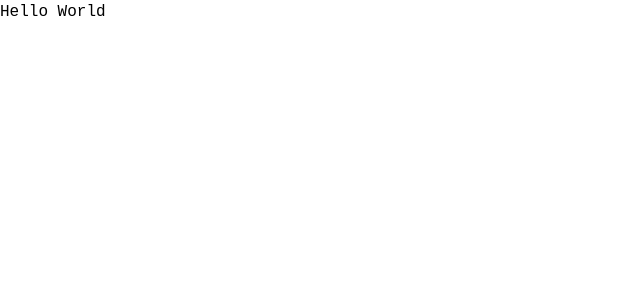
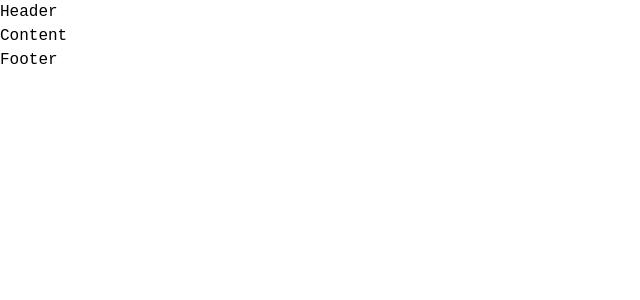
Before and after one commit to Zoha2400/Japanese-learner, a React (Vite) app: page / in a window 1280 px wide. Shown: the top 300 px of the page, without its empty margins (0-640 px from the left). Built offline with nearby package versions, Linux system fonts and the light colour scheme; a web font is replaced by a local one.

Commit message:
Added files

```diff
--- a/src/App.tsx
+++ b/src/App.tsx
@@ -1,8 +1,12 @@
+import Content from "./components/mainpage/Content"
+
 
 function App() {
   return (
-    <div className="container-wrap bg-red-500 text-center">
-      Hello World
+    <div className="container-wrap text-center bg-slate-100">
+
+      <Content/>
+
     </div>
   )
 }
--- /dev/null
+++ b/src/components/fixed-comps/Footer.tsx
@@ -0,0 +1,8 @@
+
+function Footer() {
+  return (
+    <div>Footer</div>
+  )
+}
+
+export default Footer
--- /dev/null
+++ b/src/components/fixed-comps/Header.tsx
@@ -0,0 +1,8 @@
+
+function Header() {
+  return (
+    <div>Header</div>
+  )
+}
+
+export default Header
--- /dev/null
+++ b/src/components/mainpage/Content.tsx
@@ -0,0 +1,16 @@
+import Footer from "../fixed-comps/Footer"
+import Header from "../fixed-comps/Header"
+
+function Content() {
+  return (
+    <div>
+        <Header/>
+
+        <p>Content</p>
+
+        <Footer/>
+    </div>
+  )
+}
+
+export default Content
--- a/src/main.tsx
+++ b/src/main.tsx
@@ -2,9 +2,12 @@ import React from 'react'
 import ReactDOM from 'react-dom/client'
 import App from './App.tsx'
 import './index.css'
+import { BrowserRouter } from 'react-router-dom'
 
 ReactDOM.createRoot(document.getElementById('root')!).render(
   <React.StrictMode>
-    <App />
+    <BrowserRouter>
+       <App />
+    </BrowserRouter>
   </React.StrictMode>,
 )
```
